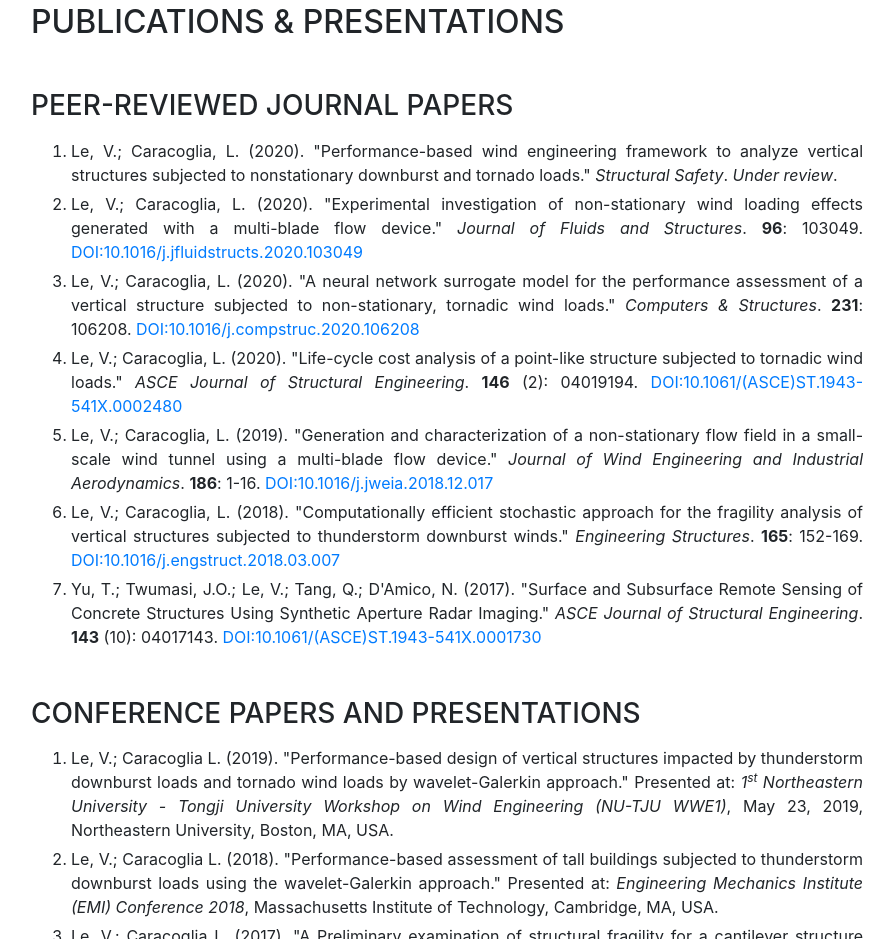
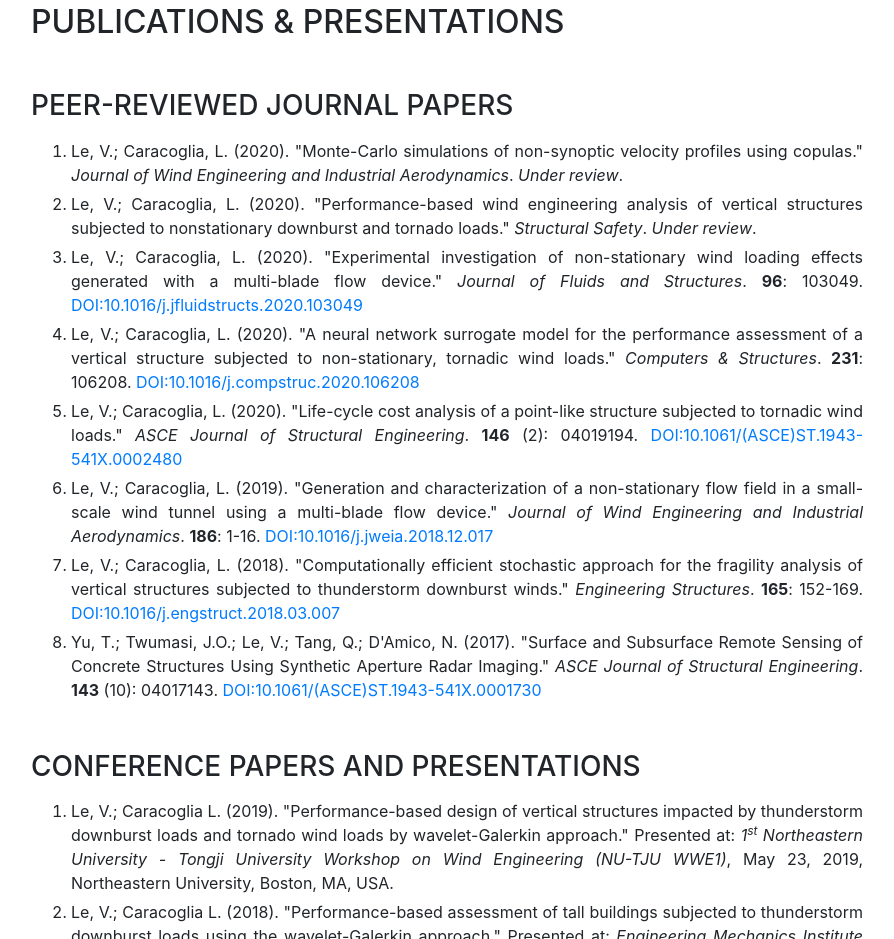
Before and after one commit to vqle21/vqle21.github.io, a website with bundled scripts: page index.html in a window 1280 px wide. Shown: the part 4231-5170 px from the top of the page, without its empty margins (289-1183 px from the left). Built offline with nearby package versions, Linux system fonts and the light colour scheme; files whose address does not match are found by name; a web font is replaced by a local one.

Commit message:
added in 2nd JWEIA paper

```diff
--- a/index.html
+++ b/index.html
@@ -80,6 +80,7 @@
 
       <section class="resume-section p-3 p-lg-5 d-flex d-column" id="about">
         <div class="my-auto">
+
           	<h1 class="mb-0">Viet
             	<span class="text-primary">Le</span>
           	</h1>
@@ -280,7 +281,9 @@
               	<h3 class="mb-3">Peer-Reviewed Journal Papers</h3>
 		          	<ol class="fa-ol mb-5">
 						<li class="para-space">
-							Le, V.; Caracoglia, L. (2020). "Performance-based wind engineering framework to analyze vertical structures subjected to nonstationary downburst and tornado loads." <em>Structural Safety</em>. <em>Under review</em>. </li>
+							Le, V.; Caracoglia, L. (2020). "Monte-Carlo simulations of non-synoptic velocity profiles using copulas." <em>Journal of Wind Engineering and Industrial Aerodynamics</em>. <em>Under review</em>. </li>
+						<li class="para-space">
+							Le, V.; Caracoglia, L. (2020). "Performance-based wind engineering analysis of vertical structures subjected to nonstationary downburst and tornado loads." <em>Structural Safety</em>. <em>Under review</em>. </li>
 						<li class="para-space">
 							Le, V.; Caracoglia, L. (2020). "Experimental investigation of non-stationary wind loading effects generated with a multi-blade flow device." <em>Journal of Fluids and Structures</em>. <strong>96</strong>: 103049. <a href="https://doi.org/10.1016/j.jfluidstructs.2020.103049" target="_blank"> DOI:10.1016/j.jfluidstructs.2020.103049 </a> </li>
                 		</li>
```
Lines whose indentation alone changed are shown as unchanged.
